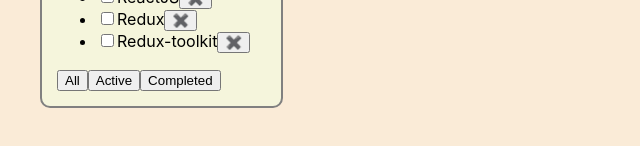
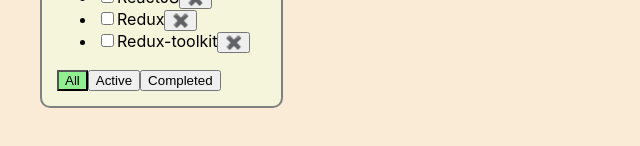
Before and after one commit to mrAxekash/todolist_trello, a React (Create React App) app: page / in a window 1280 px wide. Shown: the part 212-358 px from the top of the page, without its empty margins (0-640 px from the left). Built offline with nearby package versions, Linux system fonts and the light colour scheme.

Commit message:
change style, add errors

```diff
--- a/src/App.css
+++ b/src/App.css
@@ -15,3 +15,15 @@
   padding: 15px;
   margin: 10px;
 }
+
+.error {
+  border: red 1px solid;
+}
+
+.error-message {
+  color: red;
+}
+
+.active-filter {
+  background-color: lightgreen;
+}
--- a/src/App.tsx
+++ b/src/App.tsx
@@ -52,6 +52,7 @@
         <div className="App">
             <Todolist
                 title={'What to learn'}
+                filter={filter}
                 tasks={tasksForTodolist}
                 removeTask={removeTask}
                 changeFilter={changeFilter}
--- a/src/Todolist.tsx
+++ b/src/Todolist.tsx
@@ -5,6 +5,7 @@
 
 type PropsType = {
     title: string
+    filter: FilterValueType
     tasks: Array<TaskType>
     removeTask: (id: string) => void
     changeFilter: (newFilterValue: FilterValueType) => void
@@ -18,27 +19,31 @@
 }
 export const Todolist = (props: PropsType) => {
     const [taskName, setTaskName] = useState('')
+    const [errorMessage, setErrorMessage] = useState<string | null>(null)
     const deleteTask = (id: string) => {
         props.removeTask(id)
     }
     const addTask = () => {
-        props.addTask(taskName)
-        setTaskName('')
+        if(taskName.trim() !== '') {
+            props.addTask(taskName.trim())
+            setTaskName('')
+        } else {
+            setErrorMessage('This field is required')
+        }
+
     }
     const onKeyPressHandler = (e: KeyboardEvent<HTMLInputElement> ) => {
+        setErrorMessage(null)
         if(e.key === 'Enter') {
             addTask()
         }
     }
     const onChangeHandler = (e: ChangeEvent<HTMLInputElement>) => {
-        setTaskName(e.currentTarget.value)
+            setTaskName(e.currentTarget.value)
     }
-
     const changeFilterTaskHandler = (filteredValue: FilterValueType) => {
         props.changeFilter(filteredValue)
     }
-
-
 
     return (
         <div className={'todolist'}>
@@ -47,8 +52,11 @@
                 <input
                     value={taskName}
                     onChange={onChangeHandler}
-                    onKeyDown={onKeyPressHandler}/>
+                    onKeyDown={onKeyPressHandler}
+                    className={errorMessage !== null ? 'error' : ''}
+                />
                 <button onClick={addTask}>+</button>
+                {errorMessage && <div className={'error-message'}>{errorMessage}</div>}
             </div>
             <ul>
                 {props.tasks.map(task => {
@@ -66,9 +74,9 @@
                 })}
             </ul>
             <div>
-                <button onClick={() => changeFilterTaskHandler('all')}>All</button>
-                <button onClick={() => changeFilterTaskHandler('active')}>Active</button>
-                <button onClick={() => changeFilterTaskHandler('completed')}>Completed</button>
+                <button className={props.filter === 'all' ? 'active-filter': ''} onClick={() => changeFilterTaskHandler('all')}>All</button>
+                <button className={props.filter === 'active' ? 'active-filter': ''} onClick={() => changeFilterTaskHandler('active')}>Active</button>
+                <button className={props.filter === 'completed' ? 'active-filter': ''} onClick={() => changeFilterTaskHandler('completed')}>Completed</button>
             </div>
         </div>
     );
```
Also changed, not shown: src/Button.tsx (added, +14 -0 lines).
